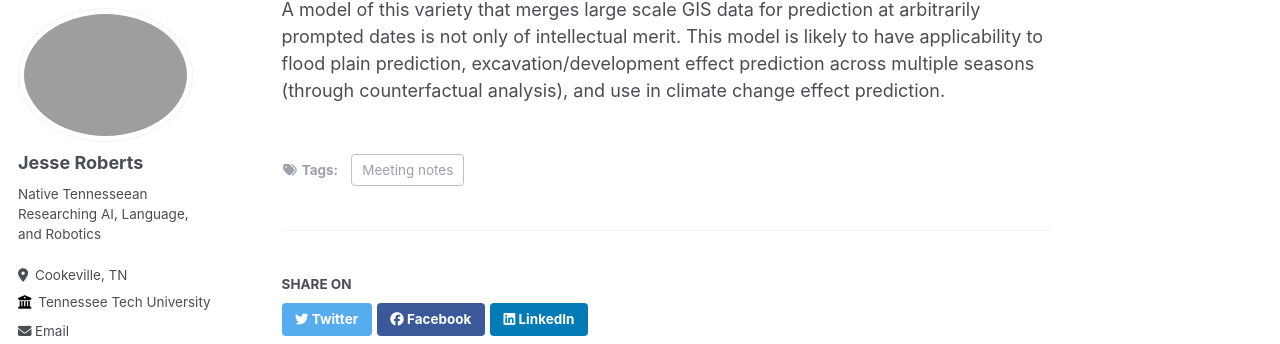
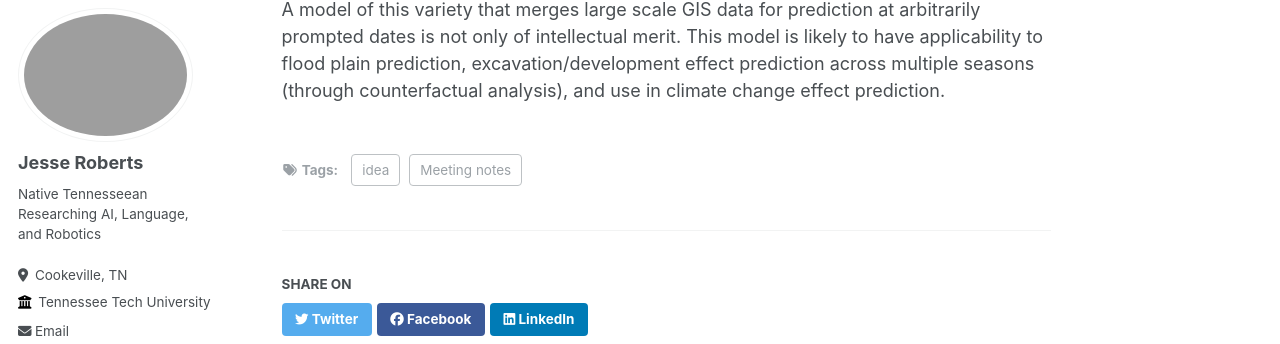
Before and after one commit to JesseTNRoberts/JesseTNRoberts.github.io, a Jekyll site: the page built from _posts/2024-05-15-MeetingNotesMoyer.md, in a window 1280 px wide and 900 px high, scrolled down 1108 px. Shown: the part 98-442 px from the top of the window. Built offline with Jekyll 4.4.1, drawn with Linux system fonts in a browser that asks for light colours; some web fonts are replaced.

Commit message:
Update 2024-05-15-MeetingNotesMoyer.md

```diff
--- a/_posts/2024-05-15-MeetingNotesMoyer.md
+++ b/_posts/2024-05-15-MeetingNotesMoyer.md
@@ -4,6 +4,7 @@ date: 2024-05-15
 permalink: /posts/2024/05/15/MeetingNotes/
 tags:
   - Meeting notes
+  - idea
 ---
 
 From the Program Director, it seems we need to ensure that we connect with a pressing need in the DEB portion of biology. Probably the ES side. On the computer science of the proposal, it needs to be clear how the virtuous cycle will play out. Specificaly, how will the data  force us to innovate in cs?
```
